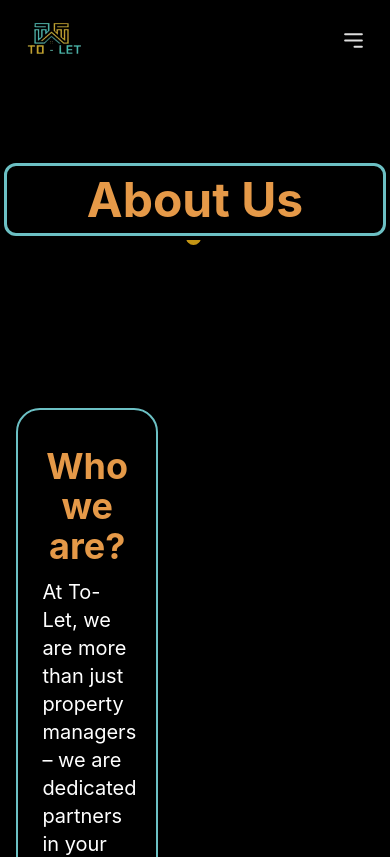
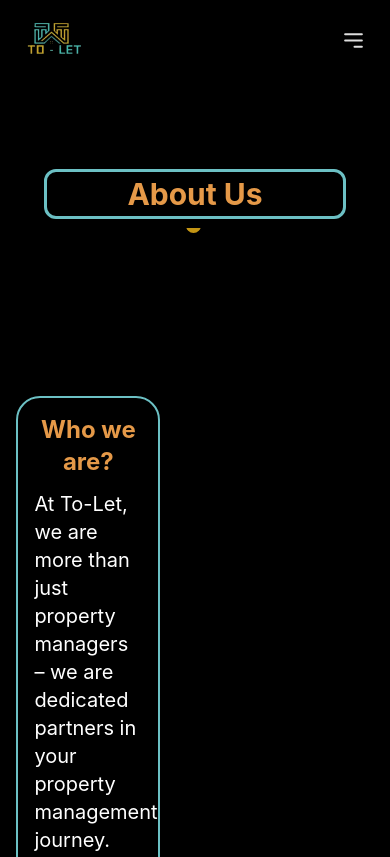
Before and after one commit to toletglobe/Tolet-Globe-Frontend, a React (Vite) app: page /aboutus in a window 390 px wide. Shown: the top 857 px of the page. Built offline with nearby package versions, Linux system fonts and the light colour scheme.

Commit message:
About Us Animation part responsiveness

```diff
--- a/src/components/AboutComp/About_Card.jsx
+++ b/src/components/AboutComp/About_Card.jsx
@@ -1,33 +1,34 @@
-import React from 'react'
-import "./styles/card.css"
-import logo from '../../assets/logo.png'
+import React from "react";
+import "./styles/card.css";
+import logo from "../../assets/logo.png";
 export default function About_Card(props) {
-    const containerClass = `container ${props.place}`
-    // const line = `${props.place + "line"}`
-      const line = props.place === 'left'
-      ? 'w-[19%] absolute top-[52%] border-t-4 border-[#6cc0c4] right-[-19%] hidden md:block ' : 'w-[20%] absolute top-[52%] border-t-4 border-[#6cc0c4] left-[-21%] hidden md:block';
-    const paddingStyles = props.place === 'left'
-    ? 'md:py-2 md:pr-[10%] md:pl-[4.2%] '
-    : 'md:py-2 md:pr-[4.2%] md:pl-[10%] ';
+  const containerClass = `container ${props.place}`;
+  // const line = `${props.place + "line"}`
+  const line =
+    props.place === "left"
+      ? "w-[19%] absolute top-[52%] border-t-4 border-[#6cc0c4] right-[0%] hidden md:block "
+      : "w-[20%] absolute top-[52%] border-t-4 border-[#6cc0c4] left-[0%] hidden md:block";
+  const paddingStyles =
+    props.place === "left"
+      ? "md:py-2 md:pr-[10%] md:pl-[4.2%] "
+      : "md:py-2 md:pr-[4.2%] md:pl-[10%] ";
 
   // Dynamic position styles
-  const positionStyles = props.place === 'left'
-    ? 'left-0'
-    : 'left-[50%]';
-
-
+  const positionStyles = props.place === "left" ? "left-0" : "left-[50%]";
 
   return (
-   <>
-     <div className = {`${containerClass} ${positionStyles} ${paddingStyles}  md:relative md:w-[50.5%] sm:w-full md:mb-20 md:mt-0 md:ml-0 md:mr-0  sm:mx-6 mb-8  after:hidden md:after:block  `}>
-     <div className="text-box py-9 px-6 relative rounded-3xl border-2 border-[#6cc0c4] ">
-    <h1 className='text-center text-[#e59948] font-bold text-4xl'>{props.head}</h1>
-   <p className='text-xl text-white mt-3'>{props.paragraph}</p>
-   <span className={line}></span>
-   </div>
-     </div>
-
-
-   </>
-  )
+    <>
+      <div
+        className={`${containerClass} ${positionStyles} ${paddingStyles} md:relative md:w-[50.5%] md:mb-20 md:mt-0 md:ml-0 md:mr-0  sm:mx-6 mb-8 after:hidden md:after:block  `}
+      >
+        <div className="text-box py-9  px-6 relative rounded-3xl border-2 border-[#6cc0c4]  sm:min-w-72 md:min-w-36 lg:min-w-52 md:overflow-hidden">
+          <h1 className="text-center text-[#e59948] font-bold text-4xl sm:text-2xl">
+            {props.head}
+          </h1>
+          <p className="text-xl text-white mt-3">{props.paragraph}</p>
+        </div>
+        <span className={line}></span>
+      </div>
+    </>
+  );
 }
--- a/src/components/AboutComp/Faq.jsx
+++ b/src/components/AboutComp/Faq.jsx
@@ -31,7 +31,7 @@
 
   return (
    <>
-   <div className="faq-container bg-black w-full px-20 m-auto  ">
+   <div className="faq-container bg-black w-full px-20 m-auto sm:w-96 md:w-full ">
       <div className="row">
         <div className="faq-wrapper">
           <div className="header rounded-t-3xl pt-5 pb-16 text-2xl bg-[#6cc0c4]  text-white w-full flex items-center justify-center">
--- a/src/components/AboutComp/styles/card.css
+++ b/src/components/AboutComp/styles/card.css
@@ -54,7 +54,7 @@
         box-shadow: 0 0 0.5em #6cc0c4;
         width: 3.9em;
         height: 4em;
-       position: absolute;
+        position: absolute;
         right: 92.5%;
         top: 46%;
         border-radius: 50%;
@@ -62,3 +62,14 @@
     }
 
 }
+
+@media (max-width: 635px) {
+    .left::after{
+        left: 90%;
+        top: 49%;
+    }
+    .right::after{
+        right: 90%;
+        top: 49%;
+}
+}
--- a/src/pages/About/AboutUs.jsx
+++ b/src/pages/About/AboutUs.jsx
@@ -43,13 +43,14 @@
     <>
       <div className="aboutustimeline my-24 ">
         <div className="aboutus text-center mb-4 ">
-          <h1 className="border-[3px] border-[#6cc0c4] rounded-xl text-[#e59948] inline sm:text-5xl text-3xl py-1 px-20 font-bold">
+          <h1 className="border-[3px] border-[#6cc0c4] rounded-xl text-[#e59948] inline sm:text-3xl text-3xl py-1 px-20 font-bold">
             About Us
           </h1>
         </div>
-        <div className="timeline relative max-w-[1450px] m-auto pt-40 overflow-hidden after:hidden md:after:block">
-          <div className="timeline-dot hidden md:block"></div>
-          <About_Card
+        <div className="timeline relative max-w-[1450px] m-auto pt-40 overflow-hidden   md:after:block"
+        >
+          <div className="timeline-dot hidden md:block sm:hidden "></div>
+         <About_Card
             head="Who we are?"
             paragraph="At To-Let, we are more than just property managers – we are dedicated partners in your property management journey. Established with a commitment to redefining the standards of property management, To-Let brings a wealth of expertise to the dynamic property management landscape."
             place="left"
--- a/src/pages/About/about.css
+++ b/src/pages/About/about.css
@@ -1,12 +1,18 @@
+.timeline {
+  position: relative; /* Position context for ::after pseudo-element */
+  z-index: 0; /* Ensure the timeline stays in the background */
+}
+
 .timeline::after {
   content: "";
   position: absolute;
   width: 5px;
-  height: var(--scroll-position, 0%); /* Use the custom property for height */
-  background: #6cc0c4;
+  height: var(--scroll-position, 0%); /* Dynamic height based on scroll */
+  background: #6cc0c4; /* Timeline line color */
   top: -14px;
   left: 50%;
   margin-left: -3px;
+  z-index: -1; /* Ensure the line is behind the cards */
 }
 
 .timeline-dot {
@@ -22,3 +28,32 @@
   top: calc(var(--scroll-position, 0%) - 15px); /* Align with the bottom of the vertical line */
   transition: top 0.0s ease; /* Smooth scrolling effect */
 }
+
+.container {
+  z-index: 1; /* Bring cards above the timeline */
+}
+
+.text-box {
+  position: relative; /* Maintain text alignment within cards */
+  z-index: 2; /* Keep text clearly above everything else */
+  border: 2px solid #6cc0c4; /* Card border */
+  background-color: #000; /* Card background color */
+  border-radius: 24px; /* Rounded corners */
+  padding: 16px; /* Internal padding */
+  color: #fff; /* Text color */
+}
+
+/* Responsive Design for Mobile */
+@media (max-width: 768px) {
+  .timeline {
+    z-index: 0; /* Timeline stays in the background */
+  }
+
+  .timeline::after {
+    z-index: -1; /* Keep the timeline line behind cards */
+  }
+
+  .container {
+    z-index: 1; /* Bring cards to the front */
+  }
+}
```
